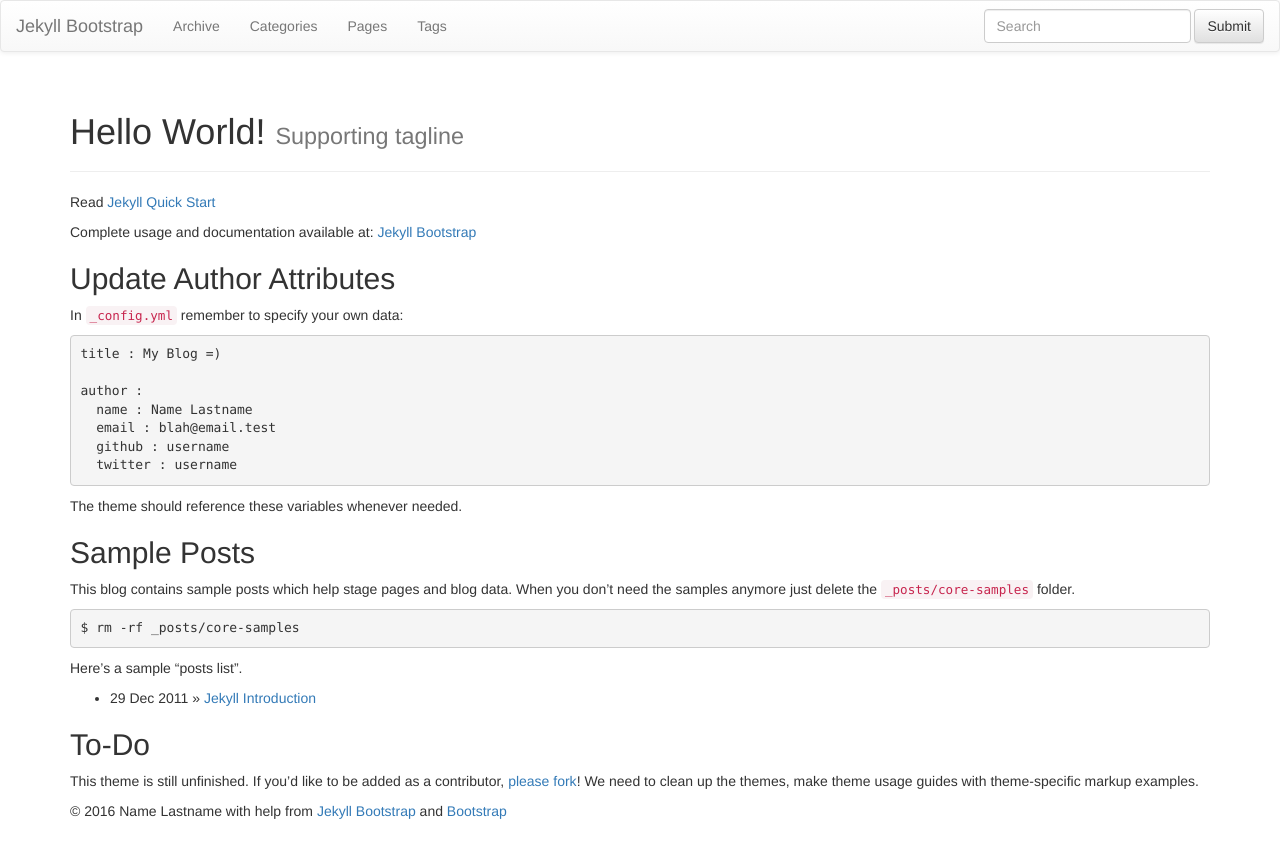
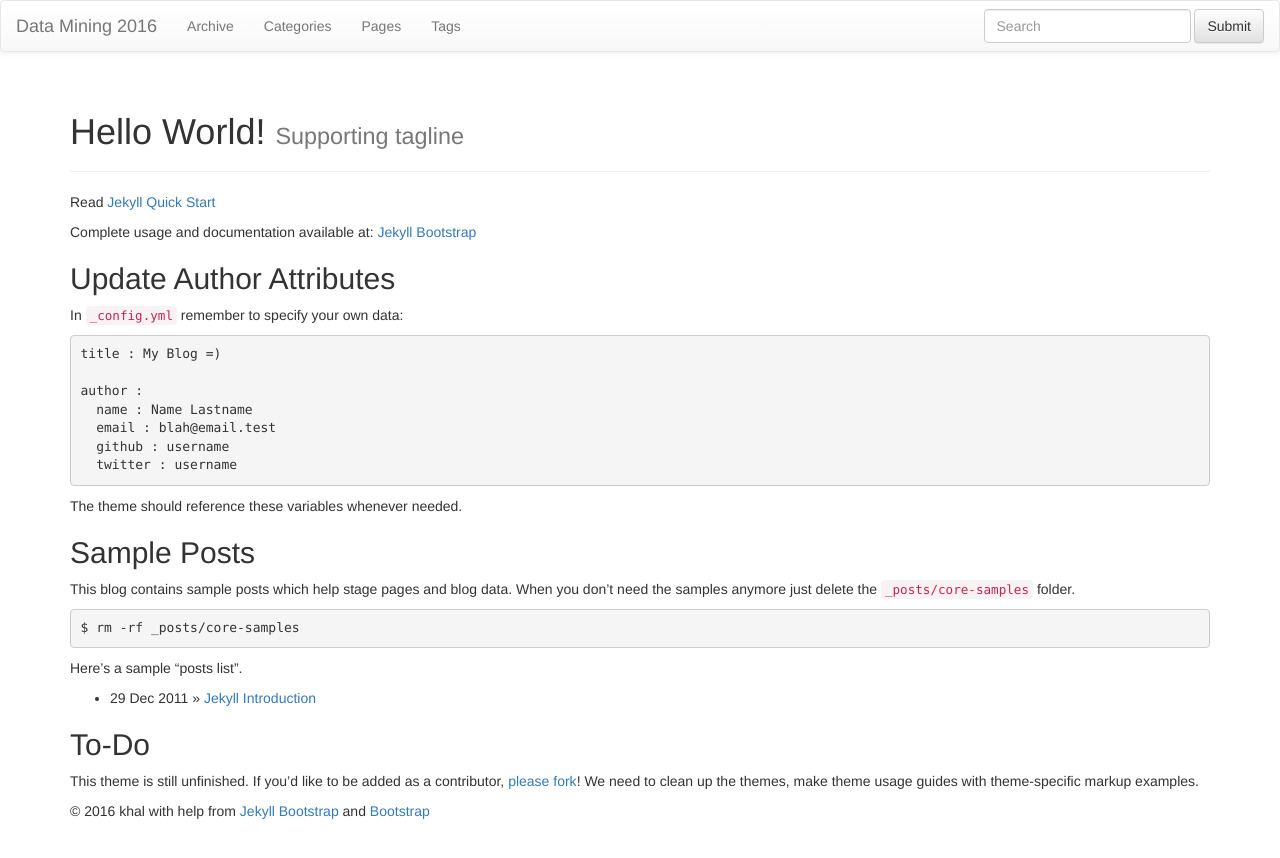
Before and after one commit to ftik-unira/arsitektur-si-2016, a Jekyll site: the page built from index.md, in a window 1280 px wide. Shown: the top 858 px of the page. Built offline with Jekyll 4.4.1, drawn with Linux system fonts in a browser that asks for light colours; nearby versions of some CDN libraries; library files that are not in the unit come from our copies; some of the changed lines change nothing that is shown.

Commit message:
changed basic info config, modified README file

```diff
--- a/_config.yml
+++ b/_config.yml
@@ -8,14 +8,13 @@ highlighter: pygments
 # Themes are encouraged to use these universal variables
 # so be sure to set them if your theme uses them.
 #
-title : Jekyll Bootstrap
-tagline: Site Tagline
+title : Data Mining 2016
+tagline: FTIK - Online Data Mining Course Material 2016
 author :
-  name : Name Lastname
-  email : blah@email.test
-  github : username
-  twitter : username
-  feedburner : feedname
+  name : khal
+  email : khal.rahman@gmail.com
+  github : krahman
+  twitter : khalrhm
 
 # The production_url is only used when full-domain names are needed
 # such as sitemap.txt
@@ -25,7 +24,7 @@ author :
 # Else if you are pushing to username.github.io, replace with your username.
 # Finally if you are pushing to a GitHub project page, include the project name at the end.
 #
-production_url : http://username.github.io
+production_url : http://ftik-unira.github.io/arsitektursi2016
 
 # All Jekyll-Bootstrap specific configurations are namespaced into this hash
 #
@@ -69,31 +68,18 @@ JB :
   # These paths are to the main pages Jekyll-Bootstrap ships with.
   # Some JB helpers refer to these paths; change them here if needed.
   #
-  archive_path: /archive.html
-  categories_path : /categories.html
-  tags_path : /tags.html
-  atom_path : /atom.xml
-  rss_path : /rss.xml
+  archive_path: nil
+  categories_path : nil
+  tags_path : nil
+  atom_path : nil
+  rss_path : nil
 
   # Settings for comments helper
   # Set 'provider' to the comment provider you want to use.
   # Set 'provider' to false to turn commenting off globally.
   #
   comments :
-    provider : disqus
-    disqus :
-      short_name : jekyllbootstrap
-    livefyre :
-      site_id : 123
-    intensedebate :
-      account : 123abc
-    facebook :
-      appid : 123
-      num_posts: 5
-      width: 580
-      colorscheme: light
-    duoshuo :
-      short_name : jekyllbootstrap
+    provider : false
 
   # Settings for analytics helper
   # Set 'provider' to the analytics provider you want to use.
@@ -102,9 +88,9 @@ JB :
   analytics :
     provider : google
     gauges :
-        site_id : 'SITE ID'
+        site_id : 'Arsitektur SI'
     google :
-        tracking_id : 'UA-123-12'
+        tracking_id : 'UA-59749188-6'
     getclicky :
       site_id :
     mixpanel :
```
Also changed, not shown: README.md.
